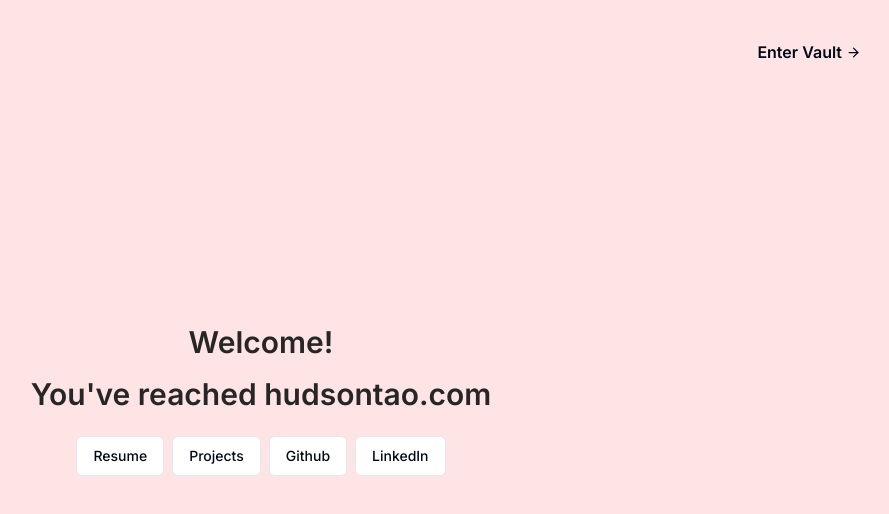
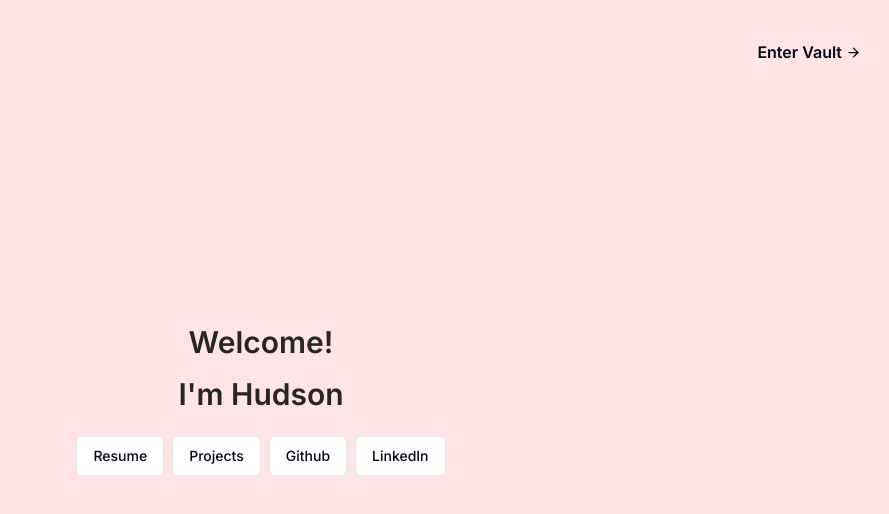
Before and after one commit to hudssntao/website, a Next.js app: page / in a window 1280 px wide. Shown: the top 514 px of the page, without its empty margins (379-1268 px from the left). Built offline with nearby package versions, Linux system fonts and the light colour scheme.

Commit message:
chore: modify hero

```diff
--- a/app/page.tsx
+++ b/app/page.tsx
@@ -7,7 +7,7 @@ export default function Home() {
     <div className="w-full h-screen bg-rose-100 flex flex-col gap-6 justify-center items-center">
       <div className="flex flex-col items-center gap-4 text-3xl font-semibold text-center text-neutral-800">
         <div>Welcome!</div>
-        <div>You&apos;ve reached hudsontao.com</div>
+        <div>I&apos;m Hudson</div>
       </div>
       <div className="flex gap-2">
         <Link href="/resume">
```
